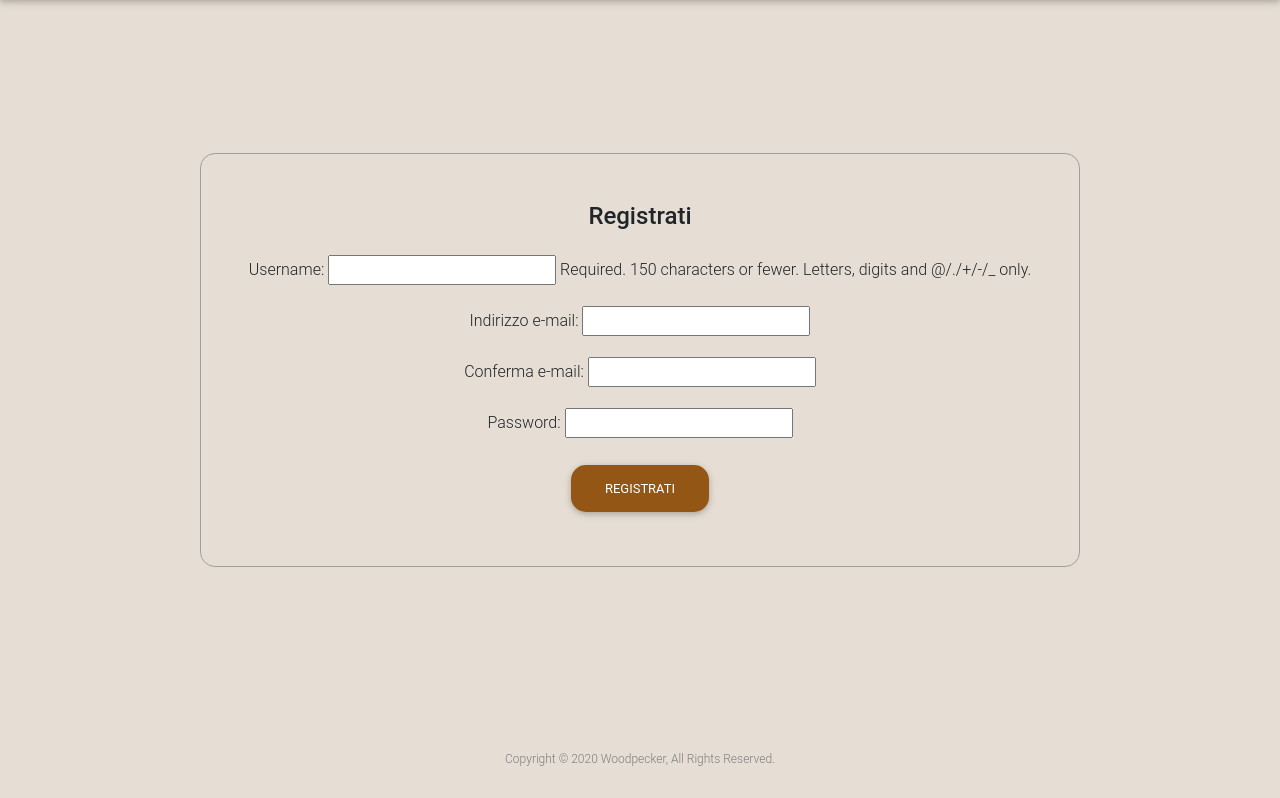
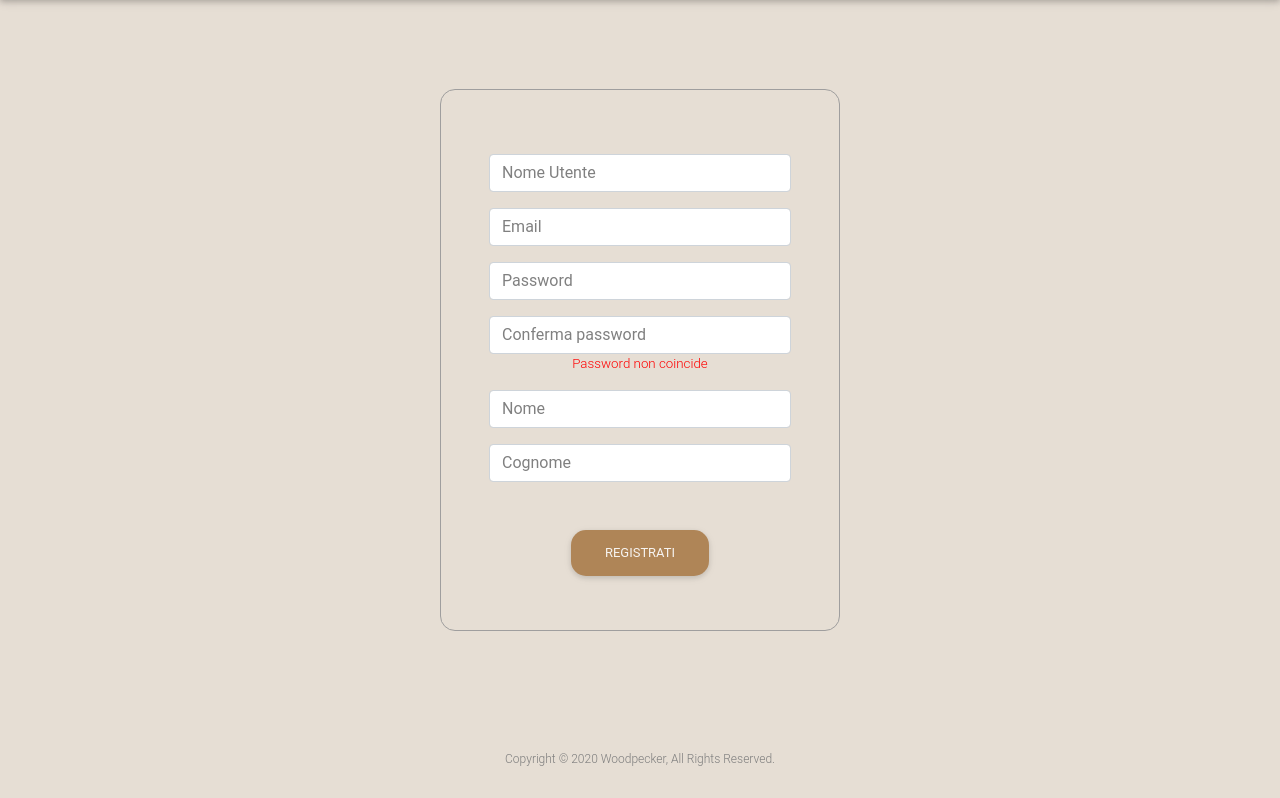
Before and after one commit to GabrieleGarlaschelli/woodpecker, a Django app: page /accounts/register/ in a window 1280 px wide. Shown: the part 80-878 px from the top of the page. Run offline with Django 3.2, Linux system fonts and the light colour scheme; some libraries are stand-ins or nearby versions.

Commit message:
registration form

```diff
--- a/accounts/forms.py
+++ b/accounts/forms.py
@@ -17,6 +17,8 @@ class UserRegisterForm(forms.ModelForm):
     email = forms.EmailField(label='Indirizzo e-mail')
     email_confirmation = forms.EmailField(label='Conferma e-mail')
     password = forms.CharField(widget=forms.PasswordInput)
+    first_name = forms.CharField()
+    last_name = forms.CharField()
 
     class Meta:
         model = CustomUser
@@ -25,6 +27,8 @@ class UserRegisterForm(forms.ModelForm):
             'email',
             'email_confirmation',
             'password',
+            'first_name',
+            'last_name',
         ]
 
     def clean(self, *args, **kwargs):
--- a/accounts/templates/registration/register.html
+++ b/accounts/templates/registration/register.html
@@ -8,9 +8,110 @@
 <div class="d-flex justify-content-center flex-wrap" style="width: 100vw; height: 90vh; overflow-x: auto;">
   <form class="text-center border-rounded p-5" style="height: fit-content; margin: auto; min-width: 400px; border: solid 1px #9f9e9e" method="POST">
     {% csrf_token %}
-    <p class="h4 mb-4">Registrati</p>
-    {{form.as_p}}
-    <button id="submit" class="btn btn-primary border-rounded" type="submit">Registrati</button>
+    <input class="mt-3 form-control grey-placeholder" name="username" type="text" placeholder="Nome Utente">
+    <input class="mt-3 form-control grey-placeholder" id="email_input" name="email" type="text" placeholder="Email">
+    <input class="mt-3 form-control grey-placeholder" id="email_confirmation_input" name="email_confirmation" type="hidden" placeholder="Email">
+    <input class="mt-3 form-control grey-placeholder" id="password_input" name="password" type="password" placeholder="Password">
+    <input class="mt-3 form-control grey-placeholder" id="password_confirmation_input" name="password_confirmation" type="password" placeholder="Conferma password">
+    <p style="color: red; font-size: 10pt;" id="password_not_equal_message">
+      Password non coincide
+    </p>
+    <input class="mt-3 form-control grey-placeholder" id="firstname_input" name="first_name" type="text" placeholder="Nome">
+    <input class="mt-3 form-control grey-placeholder" id="lastname_input" name="last_name" type="text" placeholder="Cognome">
+    <button id="submit" class="btn btn-primary border-rounded mt-5" type="submit">Registrati</button>
   </form>
+
+  <script>
+    var validations = {
+      firstname: "invalid",
+      lastname: "invalid",
+      password: "invalid",
+      email: "invalid",
+    }
+
+    $(document).ready(function() {
+      $("#email_input").on('keyup', function(e) {
+        $("#email_confirmation_input").val($(this).val())
+      })
+
+      $("#password_input").on('keyup', function() {checkPasswordMatch()})
+      $("#password_confirmation_input").on('keyup', function() {checkPasswordMatch()})
+      $("#firstname_input").on('keyup', function () {checkPresenceFirstname()})
+      $("#lastname_input").on('keyup', function () { checkPresenceLastname() })
+      $("#email_input").on('keyup', function () { checkPresenceEmail() })
+
+      disableSubmit()
+    })
+
+    function checkPasswordMatch() {
+      var password_match = $("#password_input").val() == $("#password_confirmation_input").val()
+      if (password_match && present($("#password_input").val())) {
+        validations.password = "valid"
+        $("#password_not_equal_message").hide()
+      } else {
+        validations.password = 'invalid'
+        $("#password_not_equal_message").show()
+      }
+      checkValidations()
+    }
+
+    function checkPresenceFirstname() {
+      if(present($("#firstname_input").val())) {
+        validations.firstname = 'valid'
+      } else {
+        validations.firstname = 'invalid'
+      }
+      checkValidations()
+    }
+
+    function checkPresenceLastname() {
+      if (present($("#lastname_input").val())) {
+        validations.lastname = 'valid'
+      } else {
+        validations.lastname = 'invalid'
+      }
+      checkValidations()
+    }
+
+    function checkPresenceEmail() {
+      if (present($("#email_input").val())) {
+        validations.email = 'valid'
+      } else {
+        validations.email = 'invalid'
+      }
+      checkValidations()
+    }
+
+    function checkValidations() {
+      var valid = true
+      for(var key in validations) {
+        if(validations[key] == 'invalid') {valid = false}
+      }
+
+      if(valid) {
+        enableSubmit()
+      } else {
+        disableSubmit()
+      }
+    }
+
+    function disableSubmit() {
+      $("#submit").prop("disabled", "disabled")
+    }
+
+    function enableSubmit() {
+      $("#submit").prop("disabled", "")
+    }
+
+    function present(text) {
+      return text != undefined && text != null && text != ''
+    }
+
+  </script>
+  <style>
+    .grey-placeholder::placeholder {
+      color: grey !important;
+    }
+  </style>
 </div>
 {% endblock %}
--- a/accounts/urls.py
+++ b/accounts/urls.py
@@ -1,13 +1,12 @@
 from django.urls import path, include
 from django.contrib.auth import views as auth_views
 from django.conf.urls import url
-from accounts.views import register_view
 
 from . import views
 
 urlpatterns = [
     path('login/', auth_views.LoginView.as_view(), name="login"),
-    url('register/', register_view, name='register'),
+    path('register/', views.register_view, name='register'),
     path('accounts/', include('django.contrib.auth.urls')),
     path('logout/', views.logout_view, name="logout"),
     path('user', views.user_detail, name='user_detail'),
--- a/accounts/views.py
+++ b/accounts/views.py
@@ -21,11 +21,11 @@ def register_view(request):
         password = form.cleaned_data.get('password')
         user.set_password(password)
         user.save()
-        new_user = authenticate(username=user.username, password=user.password)
-        login(request, new_user, backend='django.contrib.auth.backends.ModelBackend')
+        # new_user = authenticate(username=user.username, password=user.password)
+        login(request, user, backend='django.contrib.auth.backends.ModelBackend')
         if next:
             return redirect(next)
-        return redirect('/')
+        return redirect(reverse('user_detail'))
     return render(request, 'registration/register.html', {'form': form, 'title': title})
 
 def logout_view(request):
```
